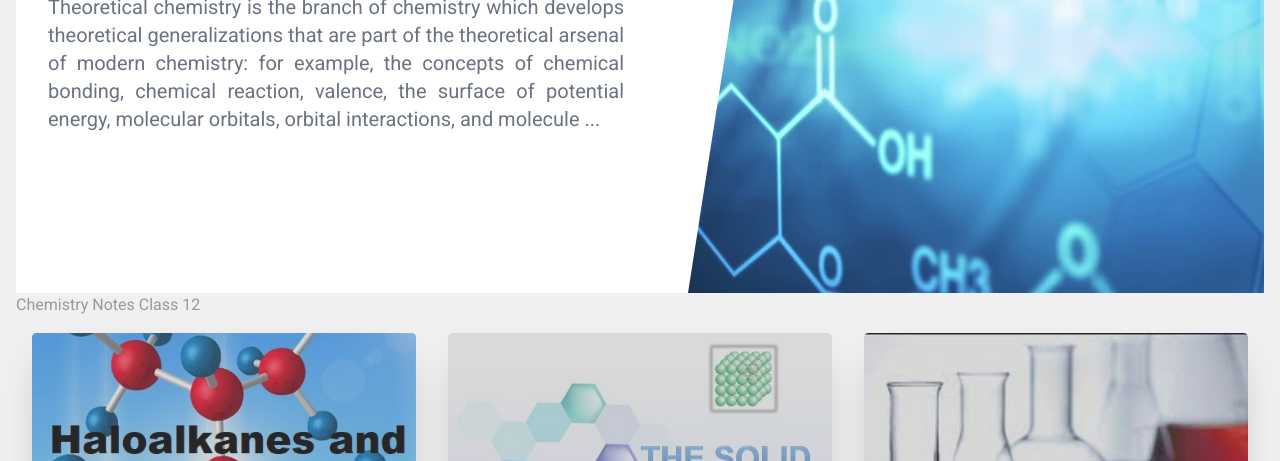
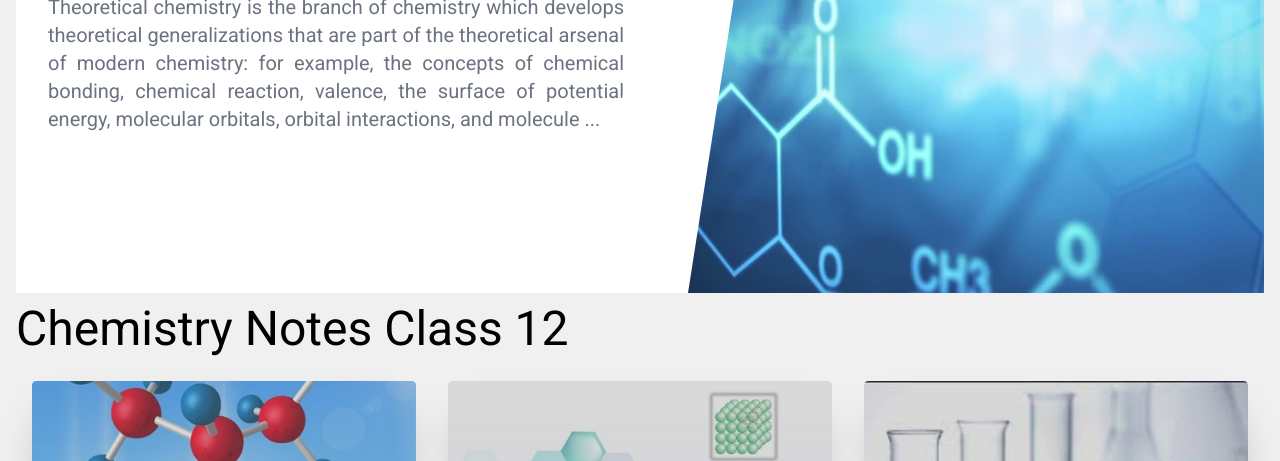
Before and after one commit to altiarx123/zone, a plain HTML site: page index.html in a window 1280 px wide. Shown: the part 339-800 px from the top of the page. Drawn offline with nearby package versions, Linux system fonts and the light colour scheme.

Commit message:
Update index.html

```diff
--- a/index.html
+++ b/index.html
@@ -121,7 +121,7 @@
     <img class="h-56 w-full object-cover sm:h-72 md:h-96 lg:w-full lg:h-full" src="912018.jpg" alt="">
   </div>
 </div>
-  <h1>Chemistry Notes Class 12</h1>
+  <h1><font size="40px" color="#000">Chemistry Notes Class 12</font></h1>
   <ul class="cards">
     <li class="cards__item">
       <div class="card">
```
